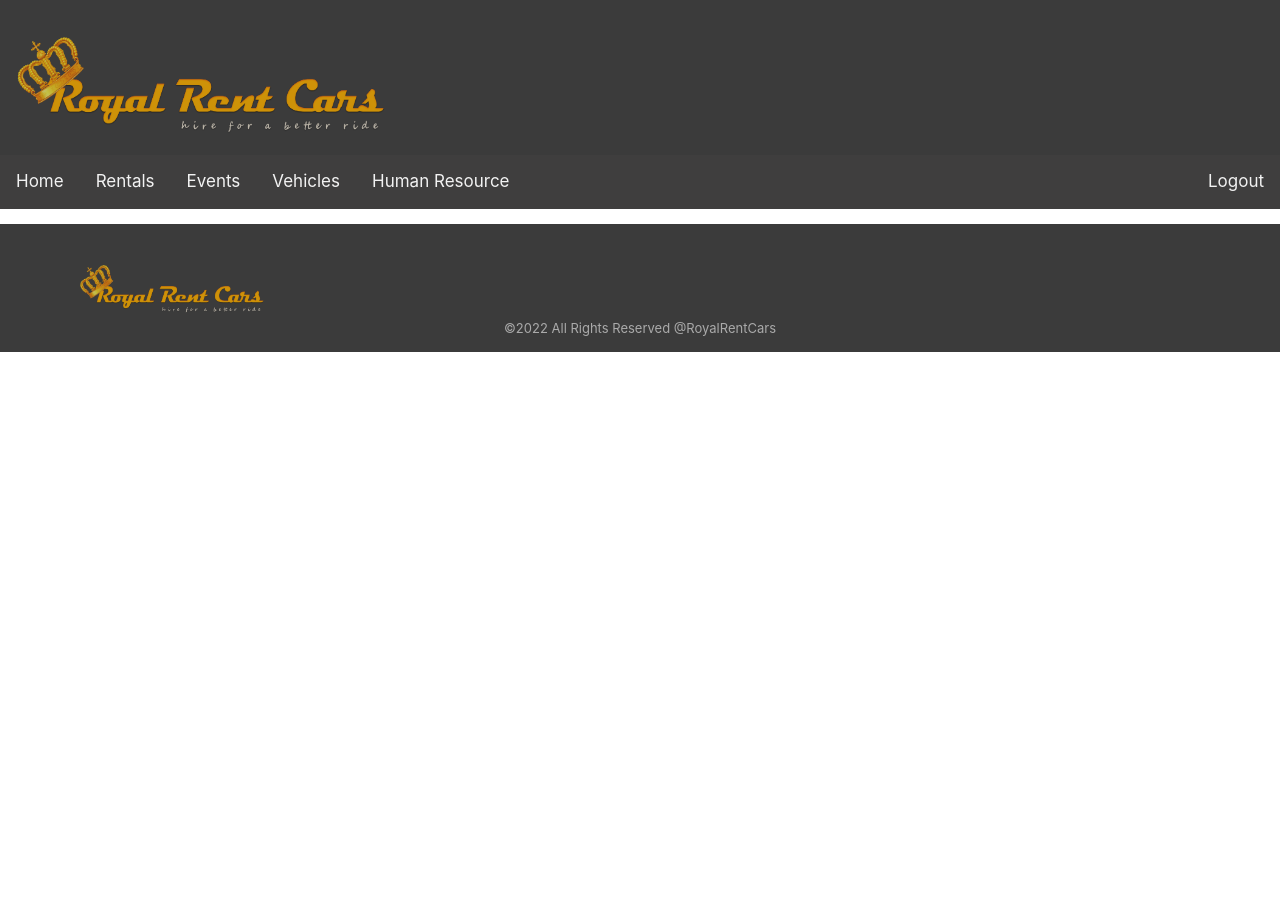
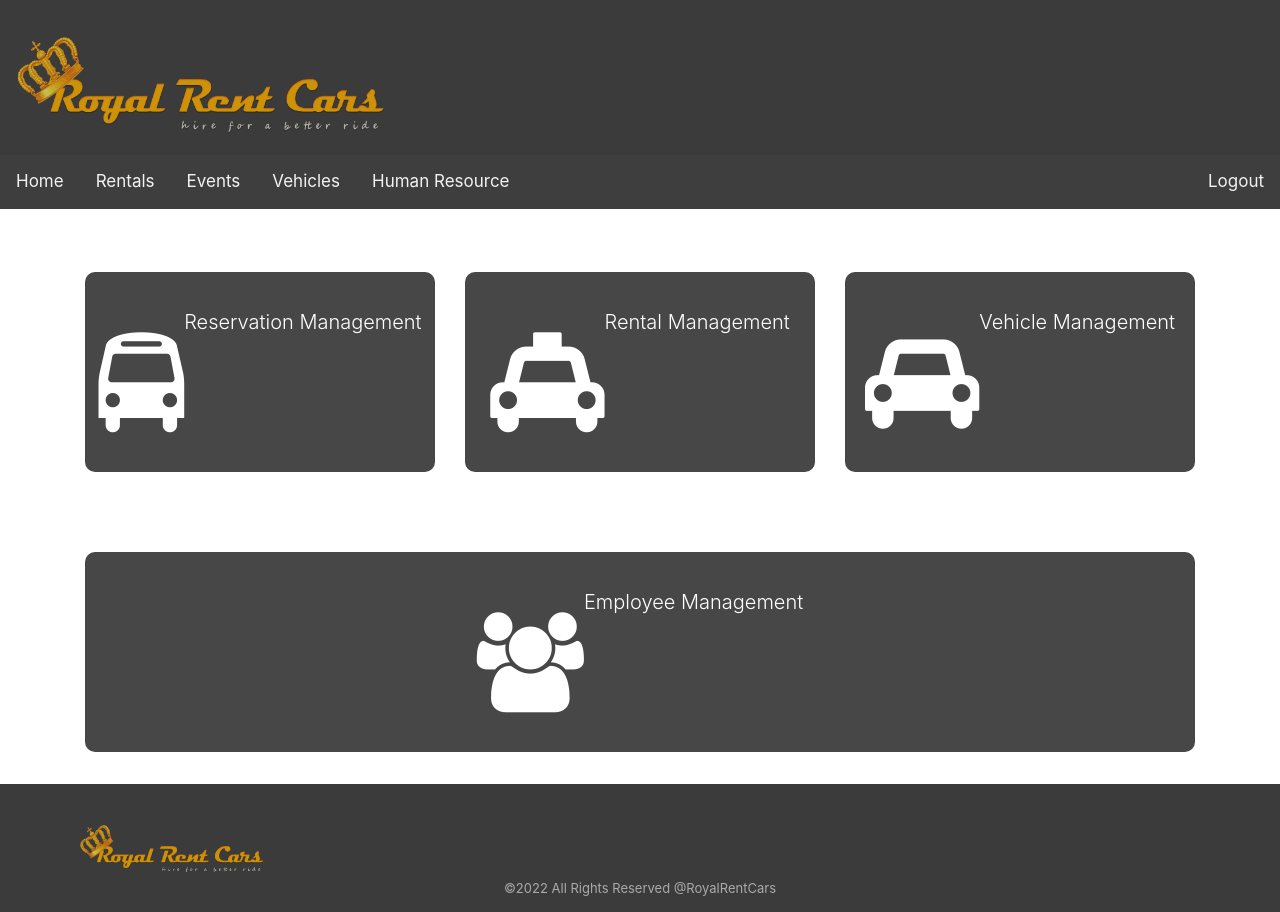
Before and after one commit to SenalRansara/RoyalRentCars_FrontEnd, a React (Create React App) app: page / in a window 1280 px wide. Before the commit the page ends 800 px from the top, so only its background shows below. Built offline with nearby package versions, Linux system fonts and the light colour scheme.

Commit message:
created dashboard

```diff
--- a/src/components/Header.js
+++ b/src/components/Header.js
@@ -12,7 +12,7 @@ function Header() {
                 </div>
             </header>
             <div class="topnav">
-                <a class="active" href="#">Home</a>
+                <a class="active" href="/">Home</a>
                 <a href="/AllRental">Rentals</a>
                 <a href="/AllReservation">Events</a>
                 <a href="/AllVehicle">Vehicles</a>
--- /dev/null
+++ b/src/pages/Dashboard.js
@@ -0,0 +1,54 @@
+import React from "react";
+
+
+function Dashboard(props) {
+return (
+    <div>
+        <div className="component-body">
+        <div className="dashboard">
+            <div className="container">
+                <div className="row">
+                <div className="col-sm">
+                <a href="/AllReservation">
+                <button type="button" className=" dbutton" id="btn-dash">
+                    <i className="fa fa-bus" id="fa fa-2x"></i>
+                    <span className="lead align-top ">Reservation Management</span>
+                </button>
+                </a>
+            </div>
+            <div className="col-sm">
+            <a href="/AllRental">
+                <button type="button" className="dbutton" id="btn-dash">
+                <i className="fa fa-taxi" id="fa fa-2x"></i>
+                <span className="lead align-top">Rental Management</span>
+                </button>
+                </a>
+            </div>
+            <div className="col-sm">
+                <a href="/AllVehicle">
+                <button type="button" className="dbutton" id="btn-dash">
+                    <i className="fa fa-car" id="fa fa-2x"></i>
+                    <span className="lead align-top">Vehicle Management</span>
+                </button>
+                </a>
+            </div>
+            </div>
+            <div className="row">
+            <div className="col-sm">
+            <a href="/AllEmployee">
+                <button type="button" className=" dbutton" id="btn-dash">
+                    <i className="fa fb fa-group"></i>
+                    <span className="lead align-top ">Employee Management</span>
+                </button>
+                </a>
+            </div>
+        </div>
+        </div>
+    </div>
+    </div>
+    </div>
+
+);
+}
+
+export default Dashboard;
--- a/src/routes/Routes.js
+++ b/src/routes/Routes.js
@@ -4,6 +4,7 @@ import Footer from "../components/Footer";
 //Senal
 import RentalView from "../pages/rental/ViewRental";
 import AddRental from "../pages/rental/AddRental";
+import Dashboard from "../pages/Dashboard";
 
 // Chamoth
 import ViewEmployee from "../pages/employee/ViewEmployee";
@@ -26,8 +27,10 @@ function AppRoutes() {
         <Header/>
       <Switch>
         {/* Senal */}
+        <Route path="/" exact component={Dashboard} />
         <Route path="/AllRental" exact component={RentalView} />
         <Route path="/AddRental" exact component={AddRental} />
+
 
         {/* Chamoth */}
         <Route path="/AllEmployee" exact component={ViewEmployee} />
--- a/src/styles/styles.css
+++ b/src/styles/styles.css
@@ -140,3 +140,25 @@ margin-bottom: 10px;
     color: red;
 
 }
+.dbutton {
+    background-color: #474747;
+    margin-top: 80px;
+    padding-top: 20px;
+    margin-right: 25px;
+    width: 100%;
+    height: 200px;
+    table-layout: fixed;
+    border-collapse: collapse;
+    border-radius: 10px;
+    color: white;
+    border: none;
+    transition-duration: 0.4s;
+    font-size: 100px;
+    font-weight:800;
+    vertical-align: middle;
+}
+
+.dbutton:hover {
+    background-color: #CD9007;
+    color: white;
+}
```
